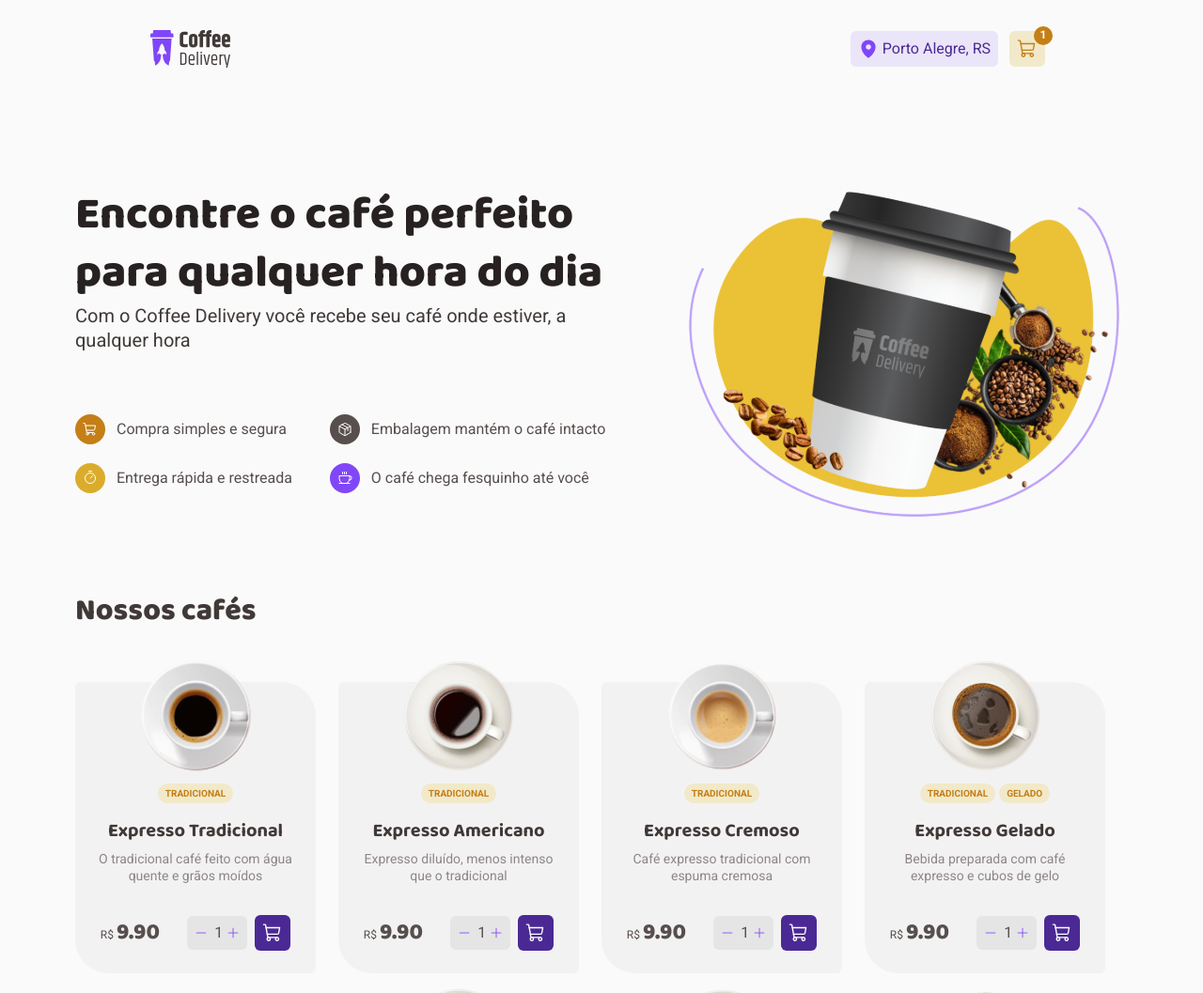
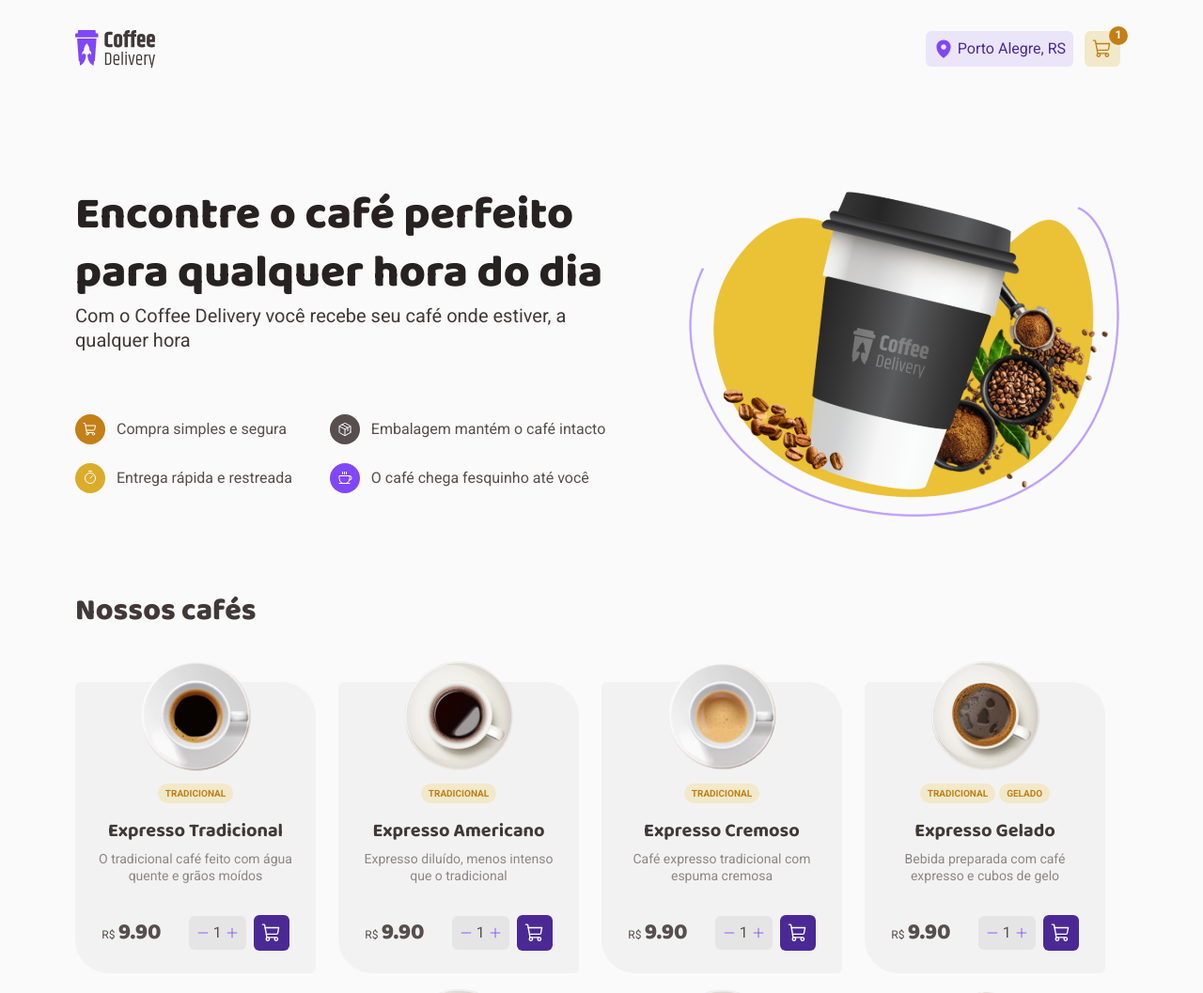
Before and after one commit to AronAdamsRapetto/desafio-coffe-delivery, a React (Vite) app: page / in a window 1280 px wide. Shown: the top 1057 px of the page at 94% size. Built offline with nearby package versions, Linux system fonts and the light colour scheme.

Commit message:
style: home page hovers

```diff
--- a/src/components/styles.ts
+++ b/src/components/styles.ts
@@ -4,7 +4,7 @@ export const HeaderContainer = styled.header`
   display: flex;
   justify-content: space-between;
   align-items: center;
-  padding: 2rem 10rem;
+  margin: 2rem 5rem;
   background: ${props => props.theme.background};
 `
 
@@ -36,6 +36,10 @@ export const ShopLinkContainer = styled.div`
   padding: 0.5rem;
   border-radius: 6px;
   color: ${props => props.theme["yellow-dark"]};
+
+  :hover {
+    cursor: pointer;
+  }
 `
 
 export const ItemsCounter = styled.span`
--- a/src/pages/home/components/styles.ts
+++ b/src/pages/home/components/styles.ts
@@ -97,13 +97,19 @@ export const SelectionQuantityContainer = styled.div`
       line-height: 1.3;
 
       ::before {
-        content: ''
+        content: '';
+        margin-right: 0;
       }
     }
 
     svg {
       color: ${props => props.theme.purple};
       font-weight: bold;
+
+      :hover {
+        color: ${props => props.theme["purple-dark"]};
+        cursor: pointer;
+      }
     }
   }
 
@@ -116,5 +122,10 @@ export const SelectionQuantityContainer = styled.div`
       color: ${props => props.theme.white};
       justify-content: center;
       align-items: center;
+
+      :hover {
+        background: ${props => props.theme.purple};
+        cursor: pointer;
+      }
     }
 `
```
